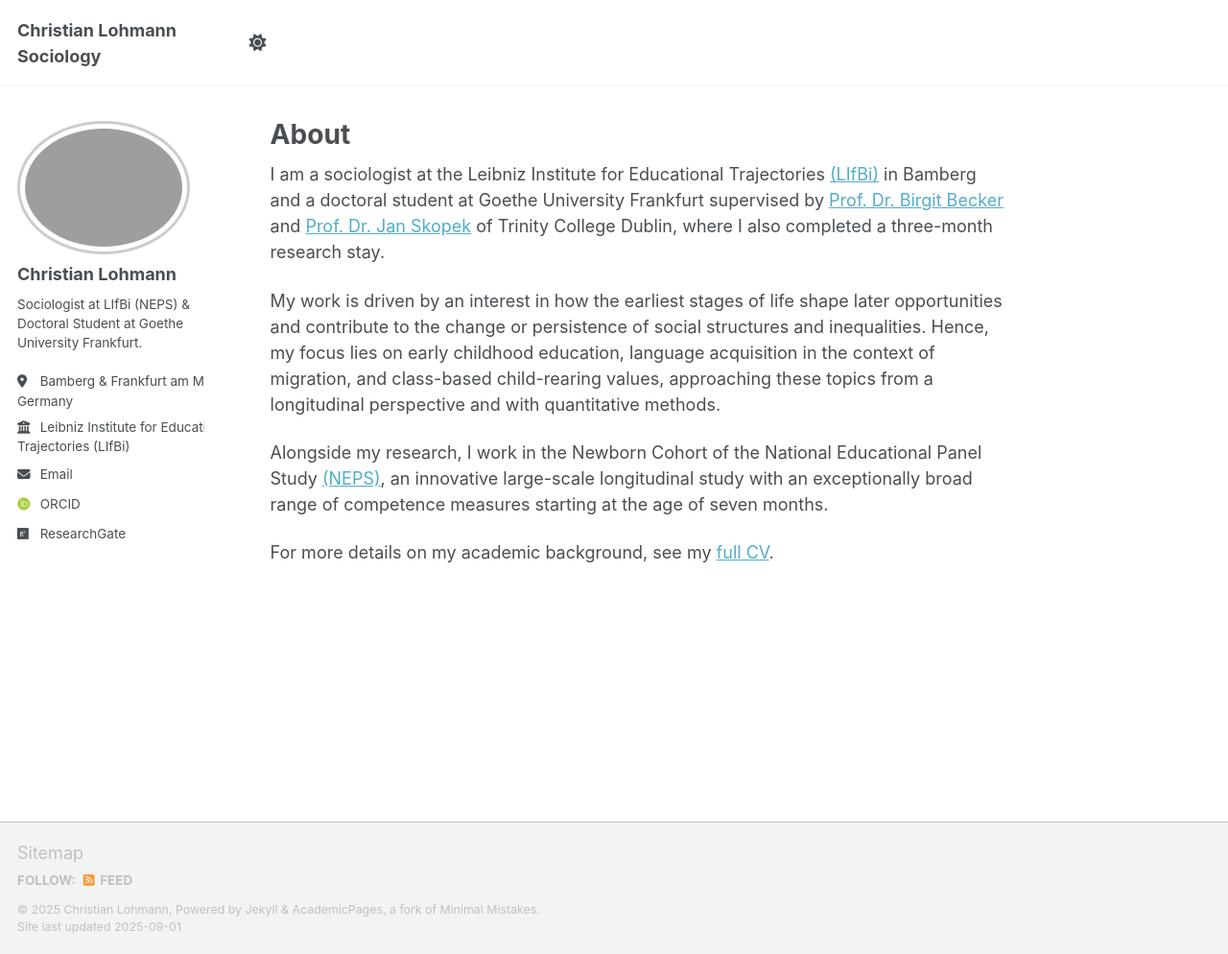
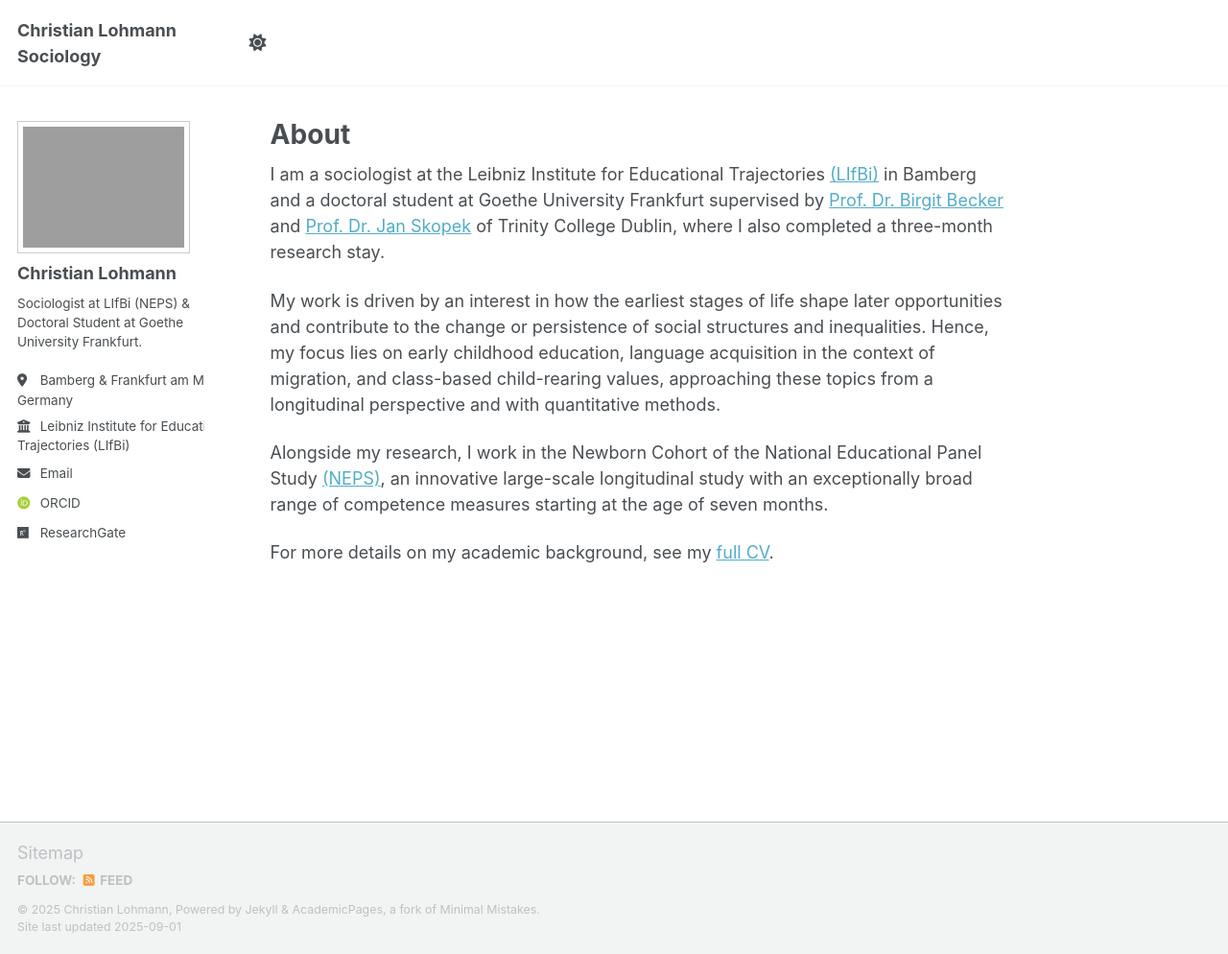
Before and after one commit to lohmannc/lohmannc.github.io, a Jekyll site: the page built from _pages/about.md, in a window 1280 px wide and 994 px high. Shown: the whole window at 96% size. Built offline with Jekyll 4.4.1, drawn with Linux system fonts in a browser that asks for light colours; some web fonts are replaced; a script that is not in the unit is left out.

Commit message:
Update custom.html

```diff
--- a/_includes/head/custom.html
+++ b/_includes/head/custom.html
@@ -18,8 +18,8 @@
 /* Avatar-Bild vergrößern */
 .author__avatar img {
   max-width: 180px;   /* Standard ist ~120px */
-  border-radius: 50%; /* Rund lassen; 0% = quadratisch */
-  border: 3px solid #ccc; /* Optional: Rahmenfarbe und -dicke */
+  border-radius: 0%; /* Rund lassen; 0% = quadratisch */
+  border: 1px solid #ccc; /* Optional: Rahmenfarbe und -dicke */
 }
 </style>
 
```
